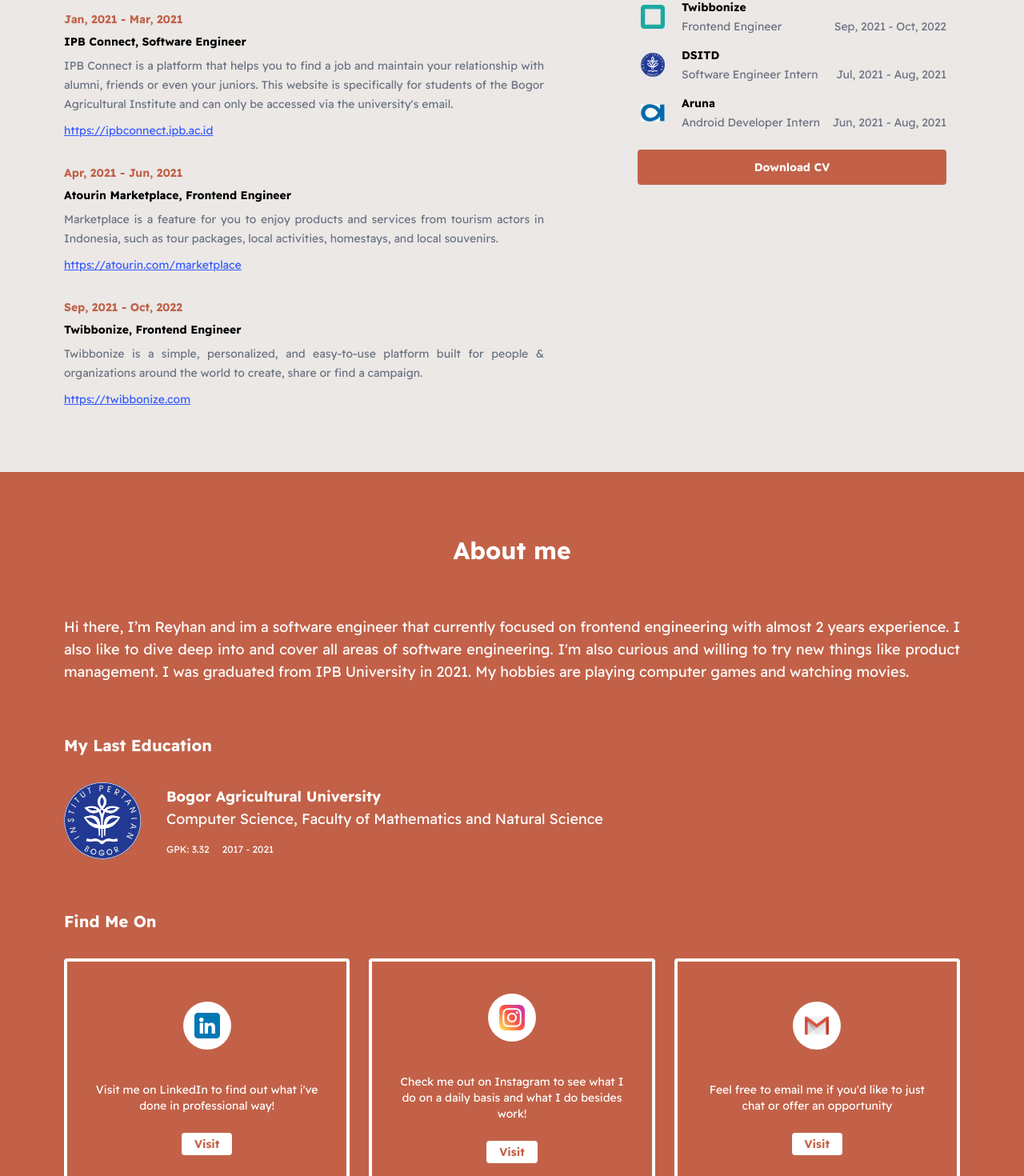
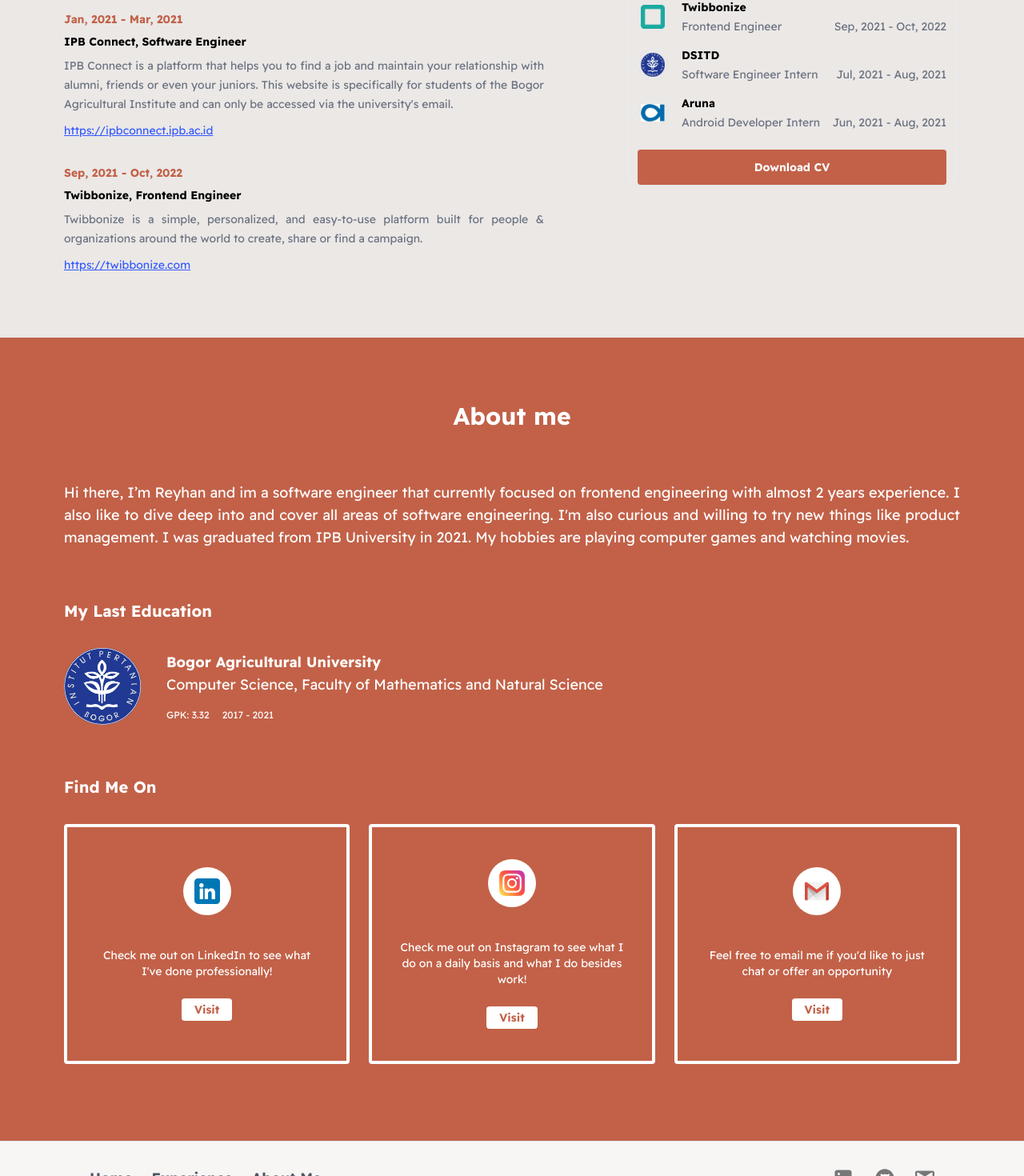
Before and after one commit to reyhanwidyatna/my-portofolio, a React (Create React App) app: page / in a window 1280 px wide. Shown: the part 897-2367 px from the top of the page at 80% size. Built offline with nearby package versions, Linux system fonts and the light colour scheme.

Commit message:
remove atourin

```diff
--- a/src/App.tsx
+++ b/src/App.tsx
@@ -133,7 +133,7 @@
                   <img src={logoLinkedin} alt="linkedin" />
                 </div>
                 <p className="mb-6">
-                  Visit me on LinkedIn to find out what i've done in professional way!
+                  Check me out on LinkedIn to see what I've done professionally!
                 </p>
                 <a
                   className="about-button py-1 px-4 font-semibold rounded"
--- a/src/json/projects.json
+++ b/src/json/projects.json
@@ -8,13 +8,6 @@
   },
   {
     "id": "2",
-    "date": "Apr, 2021 - Jun, 2021",
-    "title": "Atourin Marketplace, Frontend Engineer",
-    "description": "Marketplace is a feature for you to enjoy products and services from tourism actors in Indonesia, such as tour packages, local activities, homestays, and local souvenirs.",
-    "visit": "https://atourin.com/marketplace"
-  },
-  {
-    "id": "3",
     "date": "Sep, 2021 - Oct, 2022",
     "title": "Twibbonize, Frontend Engineer",
     "description": "Twibbonize is a simple, personalized, and easy-to-use platform built for people & organizations around the world to create, share or find a campaign.",
```
